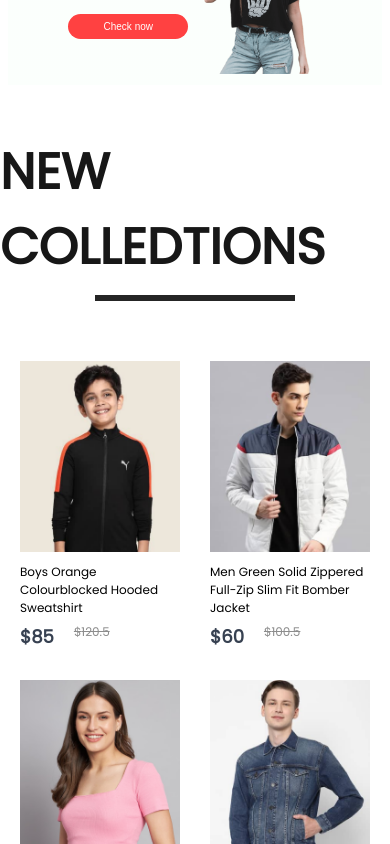
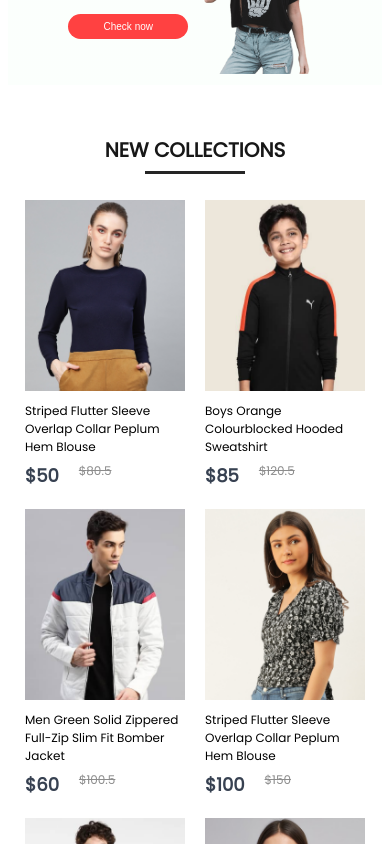
Before and after one commit to alexToMars/MERNCommerce, a React (Create React App) app in the folder frontend/: page / in a window 390 px wide. Shown: the part 1800-2644 px from the top of the page. Built offline with nearby package versions, Linux system fonts and the light colour scheme.

Commit message:
Feature:Responsive for NewCollections

```diff
--- a/frontend/src/Components/NewCollections/NewCollections.css
+++ b/frontend/src/Components/NewCollections/NewCollections.css
@@ -25,3 +25,70 @@
     margin-top: 50px;
     gap: 30px;
 }
+
+@media(max-width:1280px){
+
+    .new-collections h1{
+        font-size: 40px;
+    }
+
+    .new-collections hr{
+        width: 160px;
+        height: 4px;
+    }
+
+    .collections{
+        gap: 20px;
+        margin-top: 30px;
+    }
+}
+
+@media(max-width:1024px){
+    .new-collections h1{
+        font-size: 30px;
+    }
+
+    .new-collections hr{
+        width: 120px;
+        height: 3px;
+    }
+
+    .collections{
+        gap: 10px;
+        margin-top: 20px;
+    }
+}
+
+@media(max-width:800px){
+    .new-collections{
+        gap: 6px;
+    }
+
+    .new-collections h1{
+        font-size: 20px;
+    }
+
+    .new-collections hr{
+        width: 100px;
+    }
+
+    .collections{
+        gap: 5px;
+    }
+}
+
+@media(max-width:500px){
+    .new-collections h1{
+        font-size: 20px;
+    }
+
+    .new-collections hr{
+        width: 100px;
+    }
+
+    .collections{
+        display: grid;
+        grid-template-columns: 1fr 1fr;
+        gap: 20px;
+    }
+}
--- a/frontend/src/Components/NewCollections/NewCollections.jsx
+++ b/frontend/src/Components/NewCollections/NewCollections.jsx
@@ -6,7 +6,7 @@ import Item from '../Item/Item'
 const NewCollections = () => {
   return (
     <div className='new-collections'>
-        <h1>NEW COLLEDTIONS</h1>
+        <h1>NEW COLLECTIONS</h1>
         <hr />
         <div className="collections">
             {new_collection.map((item,i)=>{
```
